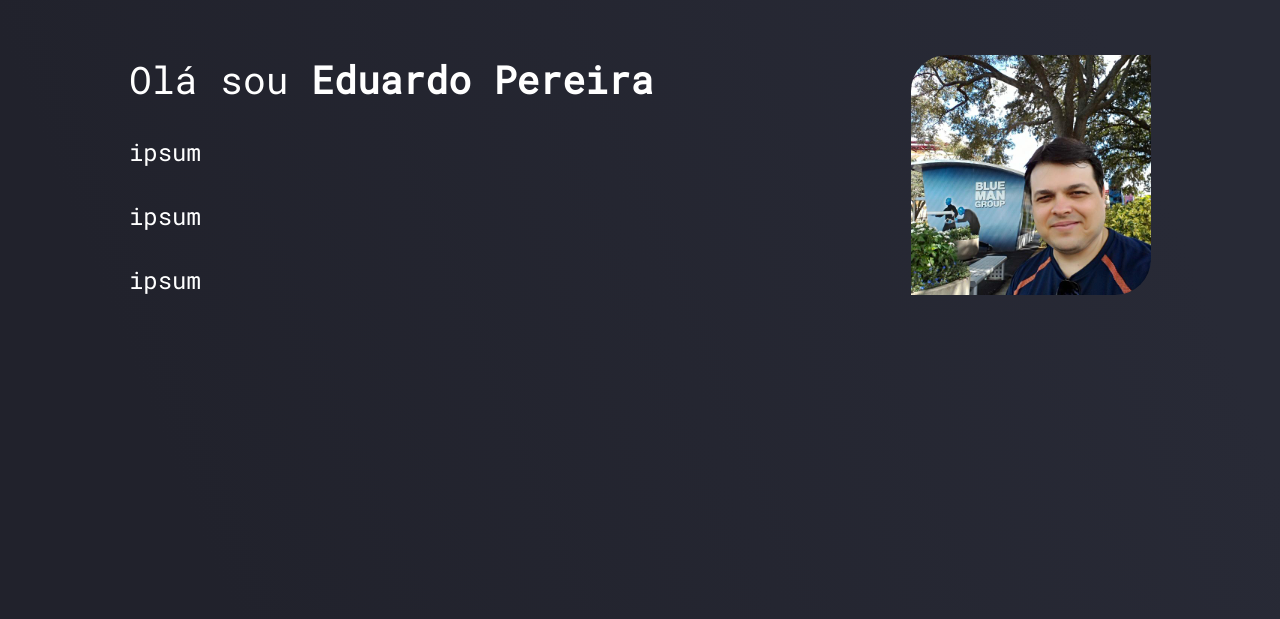
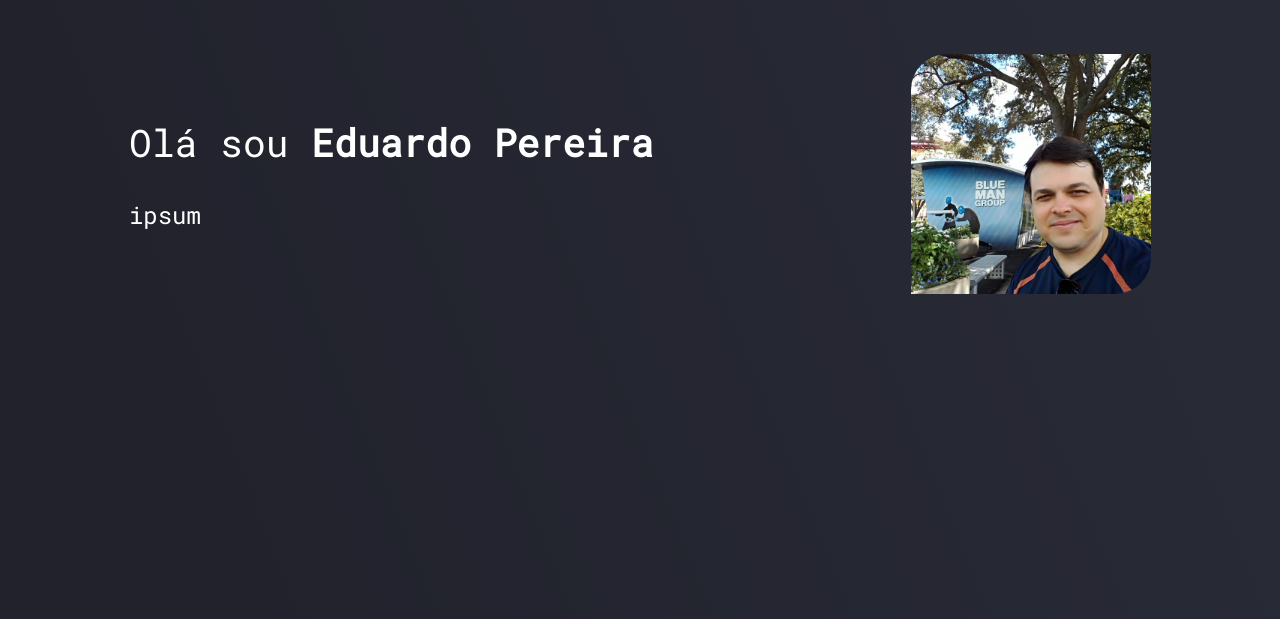
Before and after one commit to EduardoEP/my-page, a plain HTML site: page index.html in a window 1280 px wide. Shown: the part 97-716 px from the top of the page. Drawn offline with Linux system fonts and the light colour scheme.

Commit message:
teste branch 04

```diff
--- a/index.html
+++ b/index.html
@@ -35,8 +35,8 @@
               Olá sou <strong> Eduardo Pereira</strong>
             </h1>
             <h3 class="content-principal-text-subtitle">ipsum</h3>
-            <h3 class="content-principal-text-subtitle">ipsum</h3>
-            <h3 class="content-principal-text-subtitle">ipsum</h3>
+            <!-- <h3 class="content-principal-text-subtitle">ipsum</h3>
+            <h3 class="content-principal-text-subtitle">ipsum</h3> -->
           </div>
           <img
             class="content-principal-img"
```
